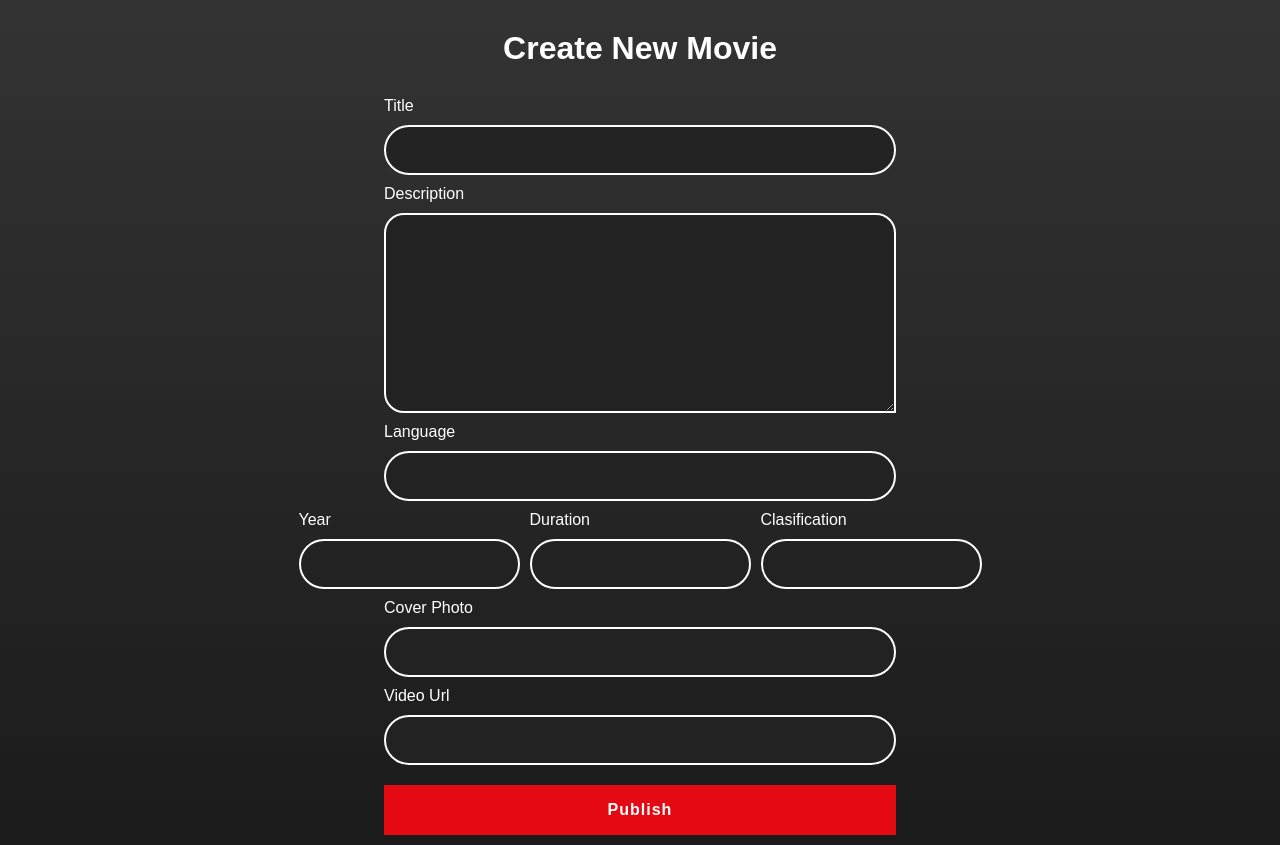
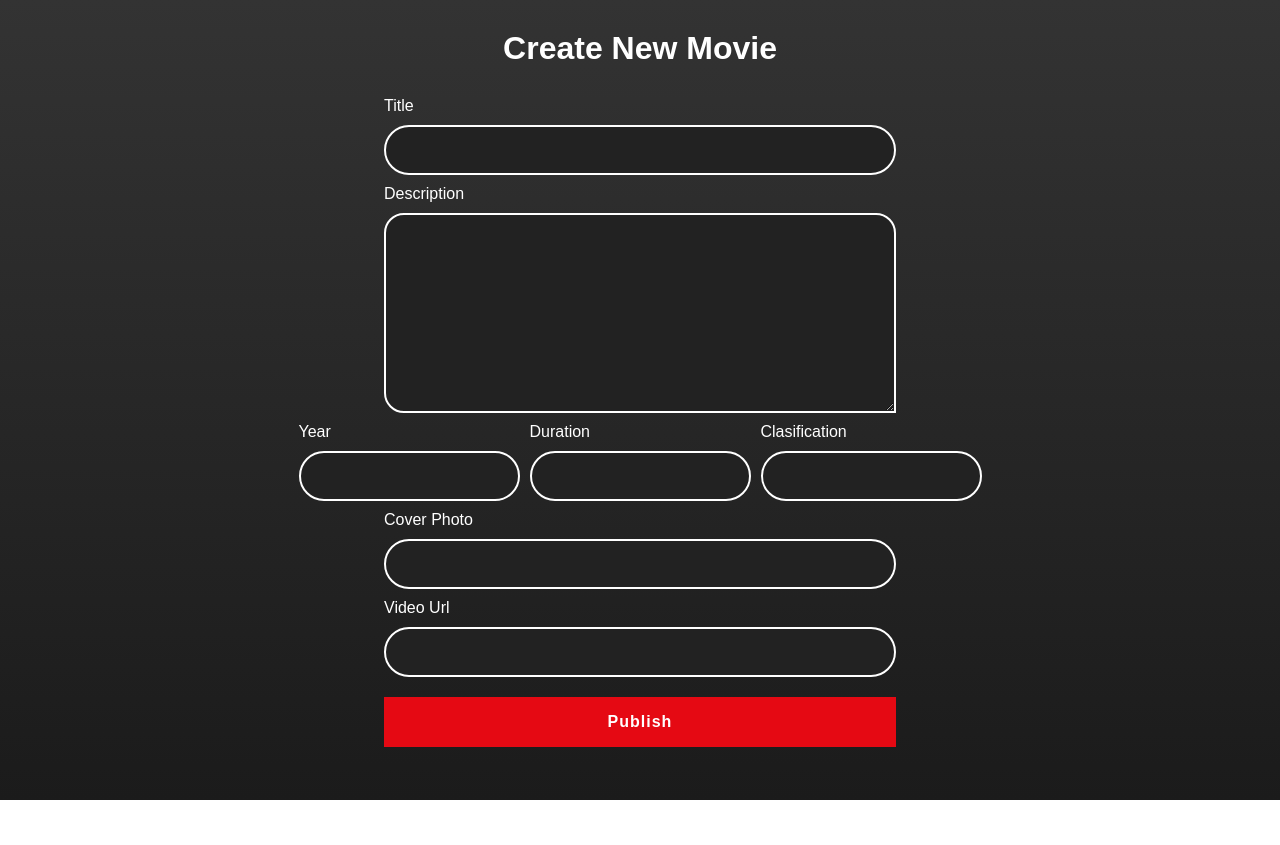
Before and after one commit to martinmunillas/MuniFlix-App, a React app: page /admin/create-movie in a window 1280 px wide. After the commit the page ends 800 px from the top, so only its background shows below. Built offline with nearby package versions, Linux system fonts and the light colour scheme.

Commit message:
⚡ Create movie form fully functional

```diff
--- a/src/frontend/components/admin/AdminCreateMovieForm.jsx
+++ b/src/frontend/components/admin/AdminCreateMovieForm.jsx
@@ -11,8 +11,6 @@ const AdminCreateMovieForm = (props) => {
       <label>Description</label>
       <textarea type='text' name='description' onChange={props.handleChange} />
 
-      <label>Language</label>
-      <input type='text' name='language' onChange={props.handleChange} />
       <div className="createNewMovie_details">
         <div>
           <label>Year</label>
--- a/src/frontend/pages/admin/AdminCreateMovie.jsx
+++ b/src/frontend/pages/admin/AdminCreateMovie.jsx
@@ -1,4 +1,5 @@
 import React from 'react';
+import axios from 'axios'
 
 import AdminCreateMovieForm from '../../components/admin/AdminCreateMovieForm'
 
@@ -14,7 +15,11 @@ class AdminCreateMovie extends React.Component {
 
   handleSubmit = (e) => {
       e.preventDefault()
-      console.log(this.state.form)
+      axios({
+        method: 'post',
+        url: 'http://localhost:3000/movies',
+        data: this.state.form
+      })
   };
 
   handleChange = (e) => {
--- a/src/server/apiRoutes/movies/index.js
+++ b/src/server/apiRoutes/movies/index.js
@@ -26,7 +26,6 @@ router.get('/', async (req, res, next) => {
 
 router.post('/', async (req, res, next) => {
   const movie = req.body;
-
   try {
     let postedMovie = await axios({
       method: 'post',
--- a/src/server/server.js
+++ b/src/server/server.js
@@ -24,6 +24,9 @@ import apiRoutes from './apiRoutes/apiRoutes';
 
 dotenv.config();
 const app = express();
+
+//PARSERS
+app.use(express.json())
 
 const { PORT, ENV, URL } = process.env;
 
```
